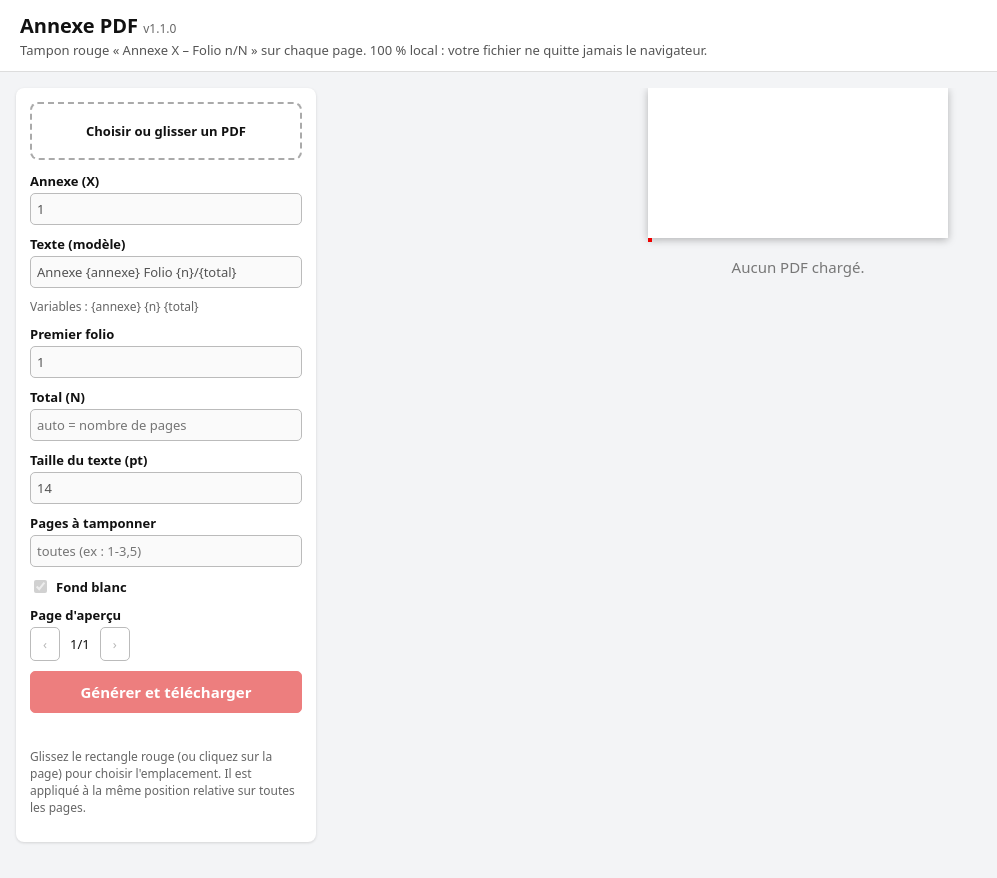
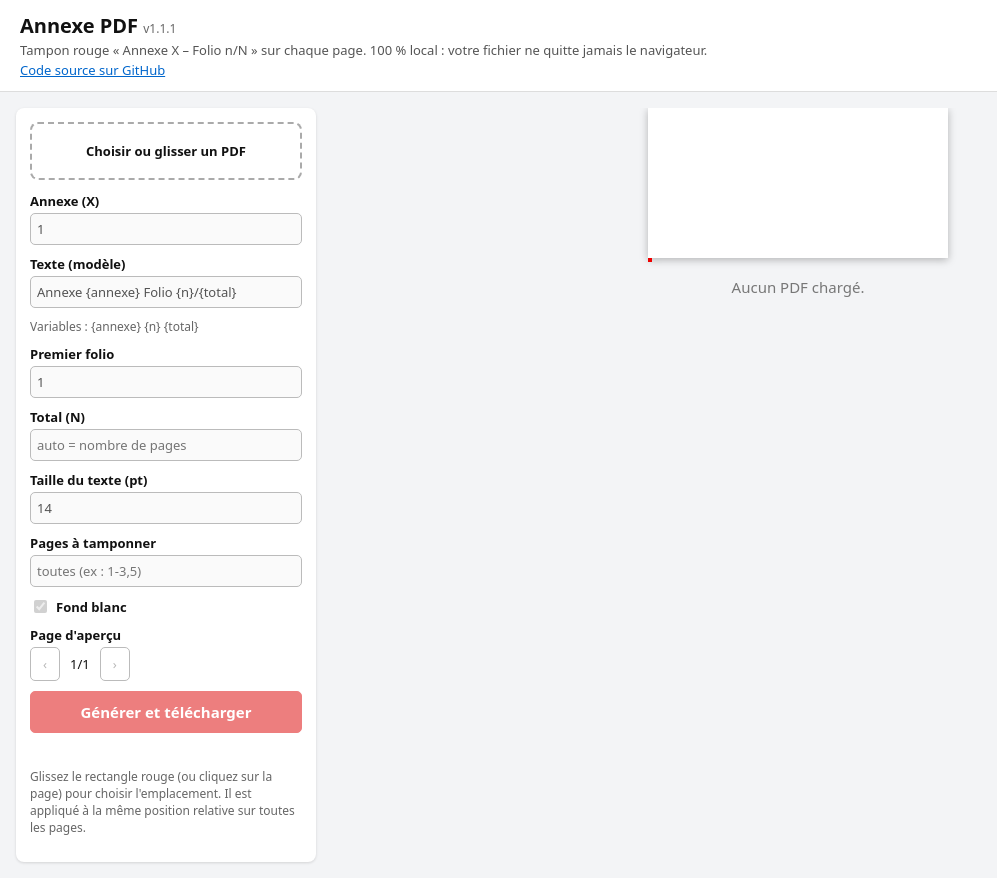
Before and after one commit to DRFRrobin/PDF-annexe-Editor, a plain HTML site: page index.html in a window 1280 px wide. Shown: the whole page, without its empty margins (0-997 px from the left). Drawn offline with Linux system fonts and the light colour scheme.

Commit message:
v1.1.1: lien vers le dépôt GitHub
Co-Authored-By: Claude Sonnet 5.5 <noreply@anthropic.com>
Claude-Session: https://claude.ai/code/session_01N5bJjMnT78zAkLCyGz6yLh

```diff
--- a/app.js
+++ b/app.js
@@ -1,5 +1,5 @@
 'use strict';
-const APP_VERSION = '1.1.0'; // +0.0.1 à chaque mise à jour (voir CHANGELOG.md)
+const APP_VERSION = '1.1.1'; // +0.0.1 à chaque mise à jour (voir CHANGELOG.md)
 const { PDFDocument, StandardFonts, rgb, degrees } = PDFLib;
 pdfjsLib.GlobalWorkerOptions.workerSrc = 'vendor/pdf.worker.min.js';
 const $ = id => document.getElementById(id);
--- a/index.html
+++ b/index.html
@@ -7,7 +7,7 @@
 <link rel="stylesheet" href="style.css">
 </head>
 <body>
-<header><h1>Annexe PDF <small id="ver"></small></h1><p>Tampon rouge « Annexe X – Folio n/N » sur chaque page. 100&nbsp;% local : votre fichier ne quitte jamais le navigateur.</p></header>
+<header><h1>Annexe PDF <small id="ver"></small></h1><p>Tampon rouge « Annexe X – Folio n/N » sur chaque page. 100&nbsp;% local : votre fichier ne quitte jamais le navigateur.</p><p><a href="https://github.com/DRFRrobin/PDF-annexe-Editor" target="_blank" rel="noopener">Code source sur GitHub</a></p></header>
 <main>
   <aside id="panel">
     <label class="drop" id="drop">
--- a/style.css
+++ b/style.css
@@ -22,3 +22,4 @@ button{padding:7px 12px;border:1px solid #bbb;border-radius:5px;background:#fff;
 #box{position:absolute;border:2px solid #e00;color:#e00;font:bold 14px Helvetica,Arial,sans-serif;white-space:nowrap;cursor:move;display:flex;align-items:center;justify-content:center;touch-action:none;user-select:none}
 #empty{color:#777}
 @media(max-width:760px){main{flex-direction:column}#panel{width:100%}}
+header a{color:#06c;font-size:13px}
```
Also changed, not shown: 1 other file.
